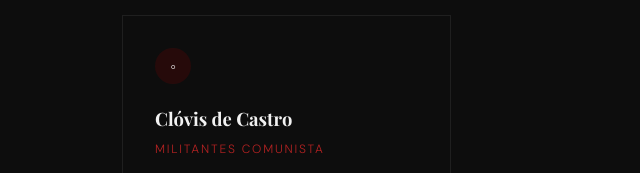
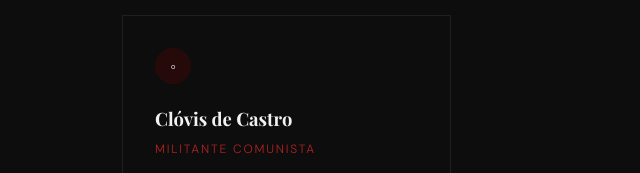
Before and after one commit to SebastianM15/Museo, a plain HTML site: page index.html in a window 1280 px wide. Shown: the part 2420-2593 px from the top of the page, 0-640 px from the left. Drawn offline with nearby package versions, Linux system fonts and the light colour scheme; a web font is replaced by a local one.

Commit message:
Update index.html

```diff
--- a/index.html
+++ b/index.html
@@ -521,7 +521,7 @@ footer { border-top: 1px solid var(--border); padding: 4rem 2rem; text-align: ce
     <div class="testimonio-card reveal reveal-delay-3" onclick="abrirModal('carlos')">
       <div class="card-icon">◦</div>
       <p class="card-name">Clóvis de Castro</p>
-      <p class="card-role">Militantes comunista</p>
+      <p class="card-role">Militante comunista</p>
       <p class="card-preview">"Yo realmente opté por quedarme en el país y tenía plena consciencia, no solo cuando fui al Partido Comunista, sino también después cuando hice mi opción por la lucha armada. Yo sabía de todos los riesgos por los cuales iba a pasar"/p>
       <span class="card-cta">Escuchar testimonio <span style="font-size:.6rem">▶</span></span>
     </div>
```
